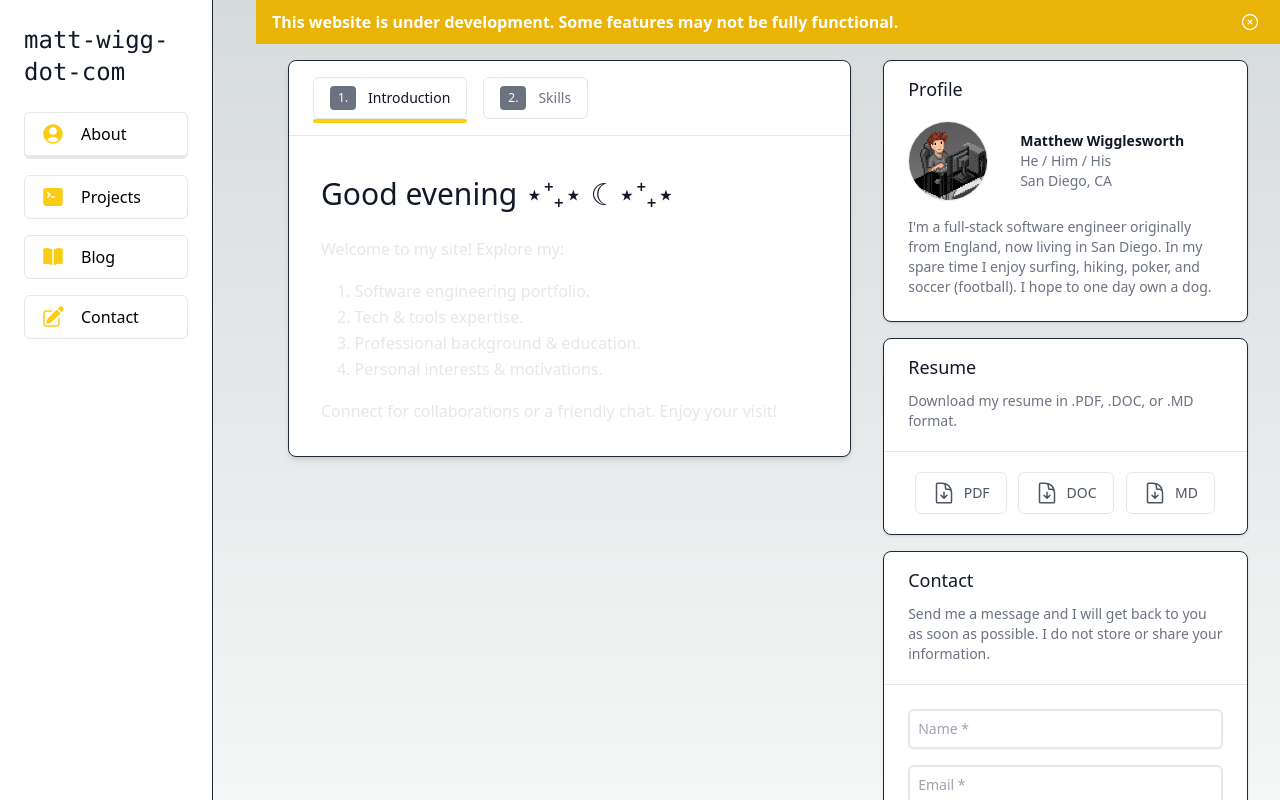
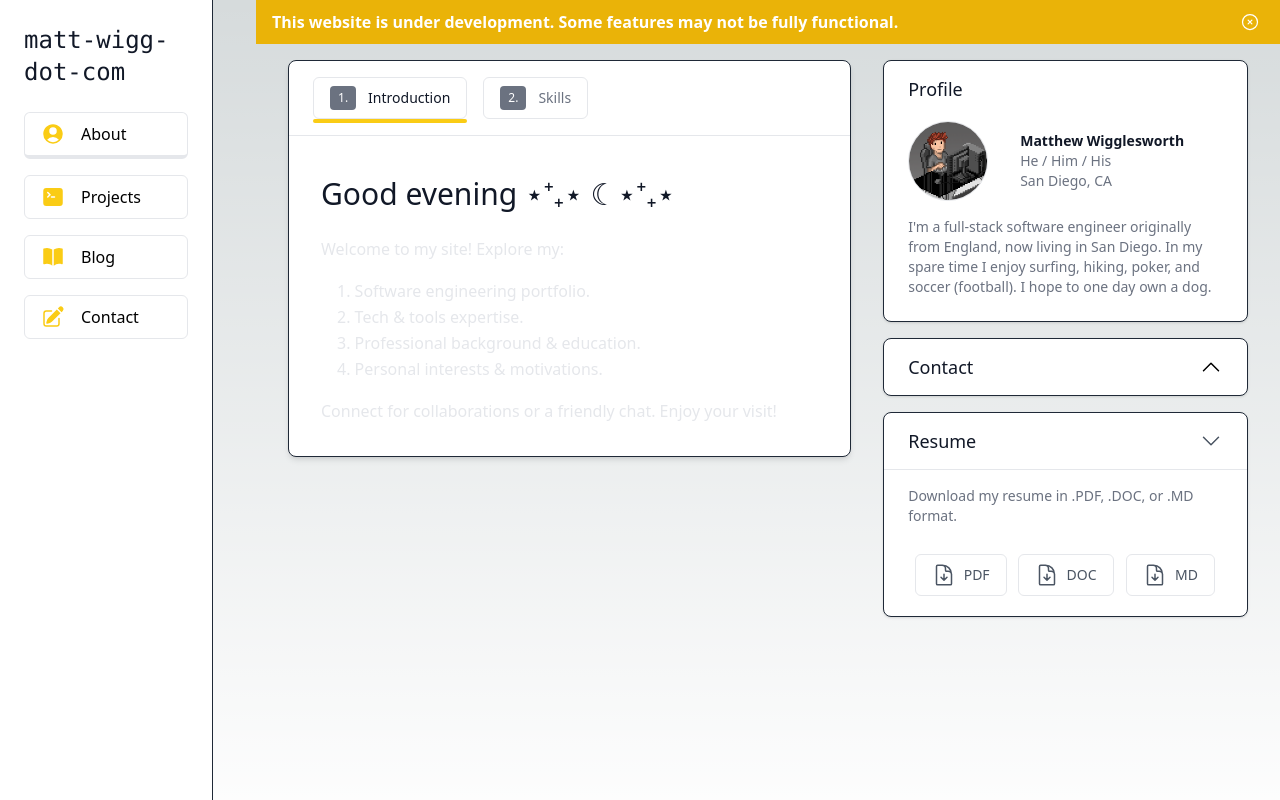
Before and after one commit to matt-wigg/matt-wigg-dot-com, a Next.js app: page / in a window 1280 px wide. Shown: the top 800 px of the page. Built offline with nearby package versions, Linux system fonts and the light colour scheme.

Commit message:
added toggle for client components

```diff
--- a/src/app/page.tsx
+++ b/src/app/page.tsx
@@ -20,10 +20,10 @@ export default function Home() {
             <Profile />
           </div>
           <div className='pb-4'>
-            <ResumeDownload />
+            <HomeContactForm />
           </div>
           <div className='pb-4'>
-            <HomeContactForm />
+            <ResumeDownload />
           </div>
         </div>
       </main>
--- a/src/components/ContactForm.tsx
+++ b/src/components/ContactForm.tsx
@@ -4,14 +4,15 @@ import React, { useState } from 'react';
 import {
   EnvelopeIcon,
   ArrowUturnLeftIcon,
-  CheckCircleIcon,
   ArrowPathIcon,
+  ChevronDownIcon,
 } from '@heroicons/react/24/outline';
 
 const ContactForm = () => {
   const [loading, setLoading] = useState(false);
   const [success, setSuccess] = useState(false);
   const [error, setError] = useState(false);
+  const [contentVisible, setContentVisible] = useState(false);
 
   const handleSubmit = (e: React.FormEvent) => {
     e.preventDefault();
@@ -29,6 +30,10 @@ const ContactForm = () => {
     setError(false);
   };
 
+  const toggleContentVisibility = () => {
+    setContentVisible(!contentVisible);
+  };
+
   const renderIcon = () => {
     if (loading)
       return (
@@ -36,7 +41,6 @@ const ContactForm = () => {
       );
     if (success)
       return (
-        // <CheckCircleIcon className='h-6 w-6 text-gray-600 dark:text-yellow-400 mr-2' />
         <ArrowUturnLeftIcon className='h-6 w-6 text-gray-600 dark:group-hover:text-yellow-400 mr-2' />
       );
     if (error)
@@ -51,17 +55,32 @@ const ContactForm = () => {
   return (
     <section className='container px-4 flex flex-col text-sm'>
       <article className='bg-white dark:bg-zinc-950 shadow rounded-lg overflow-hidden border border-gray-800'>
-        <header className='p-4 sm:px-6'>
-          <h3 className='text-lg font-medium leading-6 text-gray-900 dark:text-gray-100'>
+        <header
+          className='group p-4 sm:px-6 flex justify-between items-center cursor-pointer hover:bg-gray-100 dark:hover:bg-gray-800'
+          onClick={toggleContentVisibility}
+        >
+          <div>
+            <h3 className='text-lg font-medium leading-6 text-gray-900 dark:text-gray-100 group-hover:text-yellow-400 dark:group-hover:text-yellow-400'>
               Contact
             </h3>
-          <p className='py-1 mt-2 max-w-2xl font-light text-gray-500 dark:text-gray-400'>
-            Send me a message and I will get back to you as soon as possible. I
-            do not store or share your information.
+          </div>
+          <ChevronDownIcon
+            className={`h-6 w-6 transform transition duration-300 ${
+              contentVisible
+                ? 'text-gray-600 dark:text-yellow-400'
+                : 'rotate-180 dark:text-gray-400'
+            }`}
+          />
+        </header>
+        {contentVisible && (
+          <div className='border-t border-gray-200 dark:border-gray-700 px-4 py-5 sm:p-6'>
+            <p className='py-1 max-w-2xl font-light text-gray-500 dark:text-gray-400 mb-4'>
+              Send me a message and I will get back to you as soon as possible.
+              I do not store or share your information.
             </p>
-        </header>
-        <div className='border-t border-gray-200 dark:border-gray-700 px-4 py-5 sm:p-6'>
             {success ? (
+              // ...
+              // success content
               <div className='text-center'>
                 <h3 className='text-lg font-medium leading-6 text-gray-900 dark:text-gray-100'>
                   Thank you!
@@ -91,6 +110,8 @@ const ContactForm = () => {
                 </div>
               </div>
             ) : error ? (
+              // ...
+              // error content
               <div className='text-center'>
                 <h3 className='text-lg font-medium leading-6 text-gray-900 dark:text-gray-100'>
                   Oops!
@@ -119,8 +140,11 @@ const ContactForm = () => {
                 </div>
               </div>
             ) : (
+              // ...
+              // form content
               <form onSubmit={handleSubmit}>
                 <div className='space-y-4'>
+                  {/* ... input fields and textarea */}
                   <input
                     type='text'
                     name='name'
@@ -138,7 +162,7 @@ const ContactForm = () => {
                     id='email'
                     placeholder='Email *'
                     required
-                  className={`dark:bg-transparent dark:border-gray-700 border-gray-200 border-2 block w-full shadow-                  sm rounded-md p-2 ${
+                    className={`dark:bg-transparent dark:border-gray-700 border-gray-200 border-2 block w-full shadow-sm sm:text-sm rounded-md p-2 ${
                       loading && 'opacity-50'
                     }`}
                     disabled={loading || success || error}
@@ -154,6 +178,7 @@ const ContactForm = () => {
                     }`}
                     disabled={loading || success || error}
                   />
+
                   <div className='flex items-center justify-end'>
                     <button
                       type='submit'
@@ -176,6 +201,7 @@ const ContactForm = () => {
               </form>
             )}
           </div>
+        )}
       </article>
     </section>
   );
--- a/src/components/HomeTabs/HomeTabs.tsx
+++ b/src/components/HomeTabs/HomeTabs.tsx
@@ -83,7 +83,7 @@ const HomeTabs = () => {
               className={`bg-white dark:bg-zinc-950  hover:bg-gray-100 dark:hover:bg-gray-800 rounded-md px-4 py-2 mr-4 border border-gray-200 dark:border-gray-700 flex items-center justify-center text-sm font-medium ${
                 activeTab === tab
                   ? 'text-gray-900 dark:text-yellow-400'
-                  : 'text-gray-500 dark:text-gray-400 dark:hover:text-yellow-400'
+                  : 'text-gray-500 dark:text-gray-100 dark:hover:text-yellow-400'
               }`}
               id={tab}
               onClick={() => setActiveTab(tab as TabName)}
--- a/src/components/Navbar.tsx
+++ b/src/components/Navbar.tsx
@@ -59,7 +59,7 @@ const Navbar = () => {
               className={`bg-white dark:bg-zinc-950 hover:bg-gray-100 dark:hover:bg-gray-800 rounded-md px-4 py-2 border border-gray-200 dark:border-gray-700 flex items-center justify-start w-full dark:hover:text-yellow-400 ${
                 pathname === '/'
                   ? 'dark:border-b-yellow-400 border-b-4 dark:text-yellow-400'
-                  : 'dark:text-gray-400'
+                  : 'dark:text-gray-100'
               }`}
             >
               <UserCircleIcon className='h-6 w-6 text-yellow-400' />
@@ -79,7 +79,7 @@ const Navbar = () => {
               className={`bg-white dark:bg-zinc-950 hover:bg-gray-100 dark:hover:bg-gray-800 rounded-md px-4 py-2 border border-gray-200 dark:border-gray-700 flex items-center justify-start w-full dark:hover:text-yellow-400 ${
                 pathname === '/projects'
                   ? 'dark:border-b-yellow-400 border-b-4 dark:text-yellow-400'
-                  : 'dark:text-gray-400'
+                  : 'dark:text-gray-100'
               }`}
             >
               <CommandLineIcon className='h-6 w-6 text-yellow-400' />
@@ -99,7 +99,7 @@ const Navbar = () => {
               className={`bg-white dark:bg-zinc-950 hover:bg-gray-100 dark:hover:bg-gray-800 rounded-md px-4 py-2 border border-gray-200 dark:border-gray-700 flex items-center justify-start w-full dark:hover:text-yellow-400 ${
                 pathname === '/blog'
                   ? 'dark:border-b-yellow-400 border-b-4 dark:text-yellow-400'
-                  : 'dark:text-gray-400'
+                  : 'dark:text-gray-100'
               }`}
             >
               <BookOpenIcon className='h-6 w-6 text-yellow-400' />
@@ -119,7 +119,7 @@ const Navbar = () => {
               className={`bg-white dark:bg-zinc-950 hover:bg-gray-100 dark:hover:bg-gray-800 rounded-md px-4 py-2 border border-gray-200 dark:border-gray-700 flex items-center justify-start w-full dark:hover:text-yellow-400 ${
                 pathname === '/contact'
                   ? 'dark:border-b-yellow-400 border-b-4 dark:text-yellow-400'
-                  : 'dark:text-gray-400'
+                  : 'dark:text-gray-100'
               }`}
             >
               <PencilSquareIcon className='h-6 w-6 text-yellow-400' />
--- a/src/components/Profile.tsx
+++ b/src/components/Profile.tsx
@@ -5,10 +5,13 @@ const Profile = () => {
     <section className='container px-4 flex flex-col max-w-3xl text-sm'>
       <article className='bg-white dark:bg-zinc-950 shadow rounded-lg overflow-hidden border border-gray-800'>
         <header className='p-4 sm:px-6'>
-          <h3 className='text-lg font-medium leading-6 text-gray-900 dark:text-gray-100'>
-            Profile
-          </h3>
+          <div>
+            <h3 className='text-lg font-medium leading-6 text-gray-900 dark:text-gray-100'>
+              Profile
+            </h3>
+          </div>
         </header>
+
         <div className='py-1 sm:px-6'>
           <div className='flex flex-col sm:flex-row items-center'>
             <div className='relative h-20 w-20 border dark:border-gray-800 sm:mr-8 mb-4 sm:mb-0 rounded-full overflow-hidden'>
--- a/src/components/ResumeDownload.tsx
+++ b/src/components/ResumeDownload.tsx
@@ -1,8 +1,14 @@
 'use client';
 
-import { DocumentArrowDownIcon } from '@heroicons/react/24/outline';
+import { useState } from 'react';
+import {
+  DocumentArrowDownIcon,
+  ChevronDownIcon,
+} from '@heroicons/react/24/outline';
 
 const ResumeDownload = () => {
+  const [contentVisible, setContentVisible] = useState(true);
+
   const downloadFile = (format: string) => {
     const link = document.createElement('a');
     link.href = `link-to-${format}-resume`;
@@ -10,18 +16,35 @@ const ResumeDownload = () => {
     link.click();
   };
 
+  const toggleContentVisibility = () => {
+    setContentVisible(!contentVisible);
+  };
+
   return (
     <section className='container px-4 flex flex-col text-sm'>
       <article className='bg-white dark:bg-zinc-950 shadow rounded-lg overflow-hidden border border-gray-800 '>
-        <header className='p-4 sm:px-6'>
-          <h3 className='text-lg font-medium leading-6 text-gray-900 dark:text-gray-100'>
+        <header
+          className='group p-4 sm:px-6 flex justify-between items-center cursor-pointer hover:bg-gray-100 dark:hover:bg-gray-800'
+          onClick={toggleContentVisibility}
+        >
+          <div>
+            <h3 className='text-lg font-medium leading-6 text-gray-900 dark:text-gray-100 group-hover:text-yellow-400 dark:group-hover:text-yellow-400'>
               Resume
             </h3>
-          <p className='py-1 mt-2 max-w-2xl font-light text-gray-500 dark:text-gray-400 pt-1'>
+          </div>
+          <ChevronDownIcon
+            className={`h-6 w-6 transform transition duration-300 ${
+              contentVisible
+                ? 'text-gray-600 dark:text-yellow-400'
+                : 'rotate-180 dark:text-gray-400'
+            }`}
+          />
+        </header>
+        {contentVisible && (
+          <div className='border-t border-gray-200 dark:border-gray-700 px-4 py-3 sm:px-6 '>
+            <p className='py-1 max-w-2xl font-light text-gray-500 dark:text-gray-400 mb-4'>
               Download my resume in .PDF, .DOC, or .MD format.
             </p>
-        </header>
-        <div className='border-t border-gray-200 dark:border-gray-700 px-4 py-3 sm:px-6 '>
             <ul className='grid grid-cols-1 sm:grid-cols-2 md:grid-cols-3 lg:grid-cols-3'>
               {['pdf', 'doc', 'md'].map((format) => (
                 <li
@@ -32,9 +55,8 @@ const ResumeDownload = () => {
                     onClick={() => downloadFile(format)}
                     className='group bg-white dark:bg-zinc-950 hover:bg-gray-100 dark:hover:bg-gray-800 rounded-md px-4 py-2 border border-gray-200 dark:border-gray-700 flex items-center justify-center'
                   >
-                  <DocumentArrowDownIcon className='h-6 w-6 text-gray-600 dark:text-gray-400 group-hover:text-yellow-400 mr-2' />
-
-                  <span className='text-sm text-gray-600 dark:text-gray-400 font-medium group-hover:text-yellow-400'>
+                    <DocumentArrowDownIcon className='h-6 w-6 text-gray-600 dark:text-gray-400 group-hover:text-yellow-400 dark:group-hover:text-yellow-400 mr-2' />
+                    <span className='text-sm text-gray-600 dark:text-gray-400 font-medium group-hover:text-yellow-400 dark:group-hover:text-yellow-400'>
                       {format.toUpperCase()}
                     </span>
                   </button>
@@ -42,6 +64,7 @@ const ResumeDownload = () => {
               ))}
             </ul>
           </div>
+        )}
       </article>
     </section>
   );
```
Lines whose indentation alone changed are shown as unchanged.
